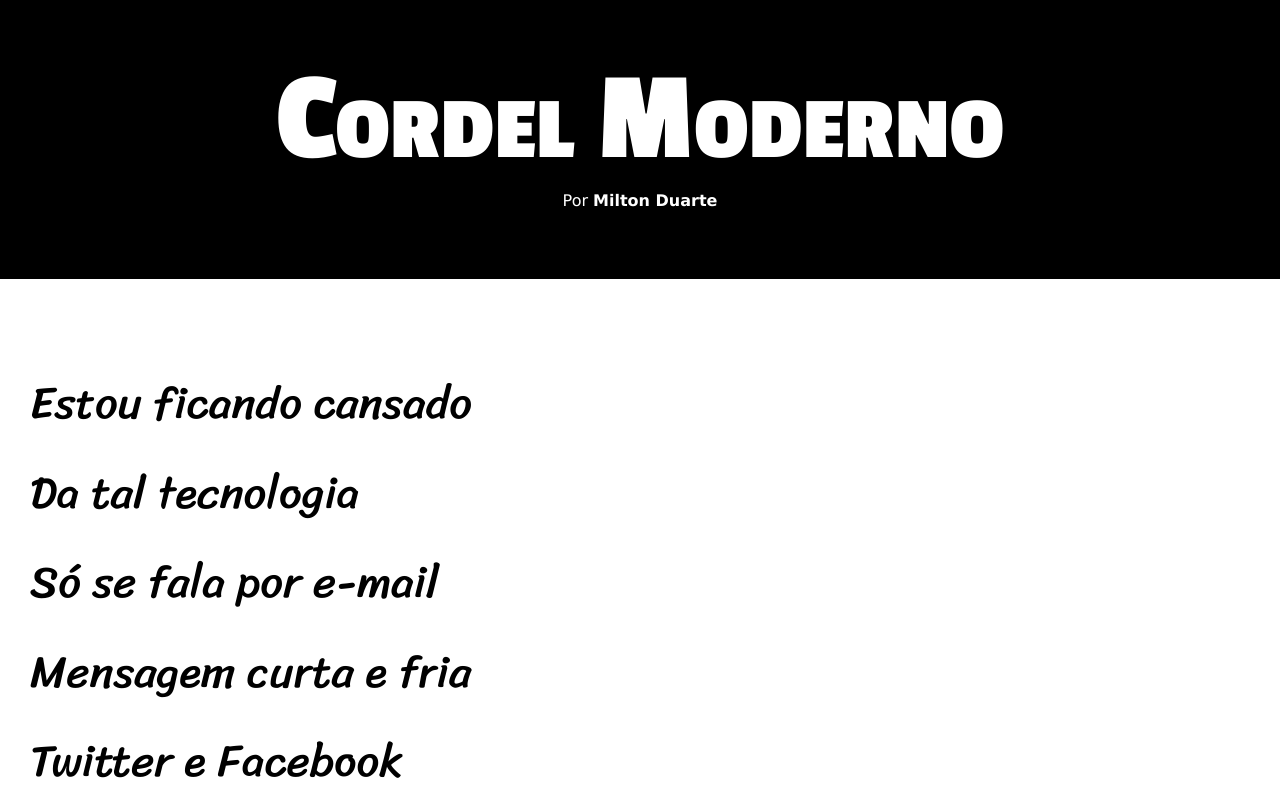
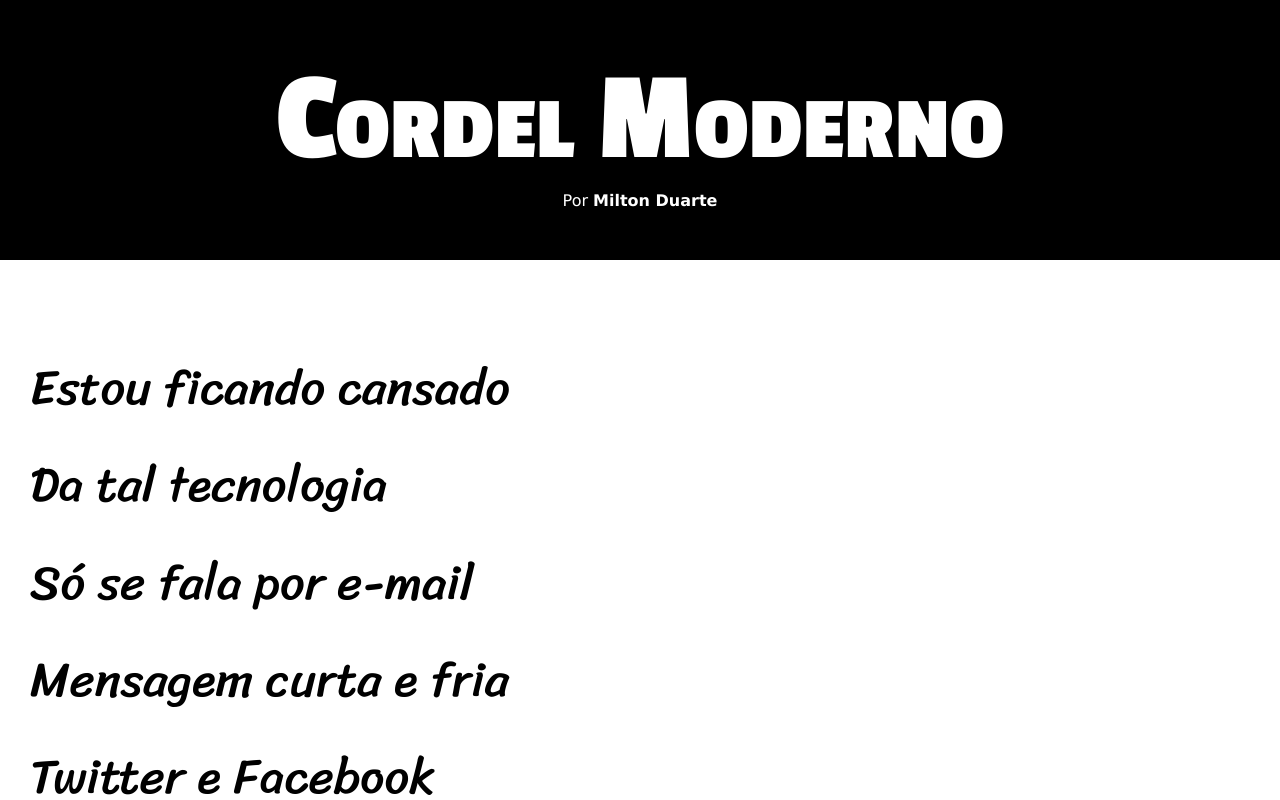
Before and after one commit to eslones/Projeto-Cordel, a plain HTML site: page index.html in a window 1280 px wide. Shown: the top 800 px of the page. Drawn offline with Linux system fonts and the light colour scheme.

Commit message:
fix: text size and box size

```diff
--- a/css/style.css
+++ b/css/style.css
@@ -49,7 +49,7 @@ html, body{
 
 header{
     background-color: var(--header-color);
-    min-height: 279px;
+    min-height: 173px;
 
 }
 
@@ -70,7 +70,7 @@ header p{
 /* main */
 
 main{
-    font: normal normal  3.5vw var(--font-primaria);
+    font: normal normal  3.8vw var(--font-primaria);
     background-color: white;
 }
 
```
